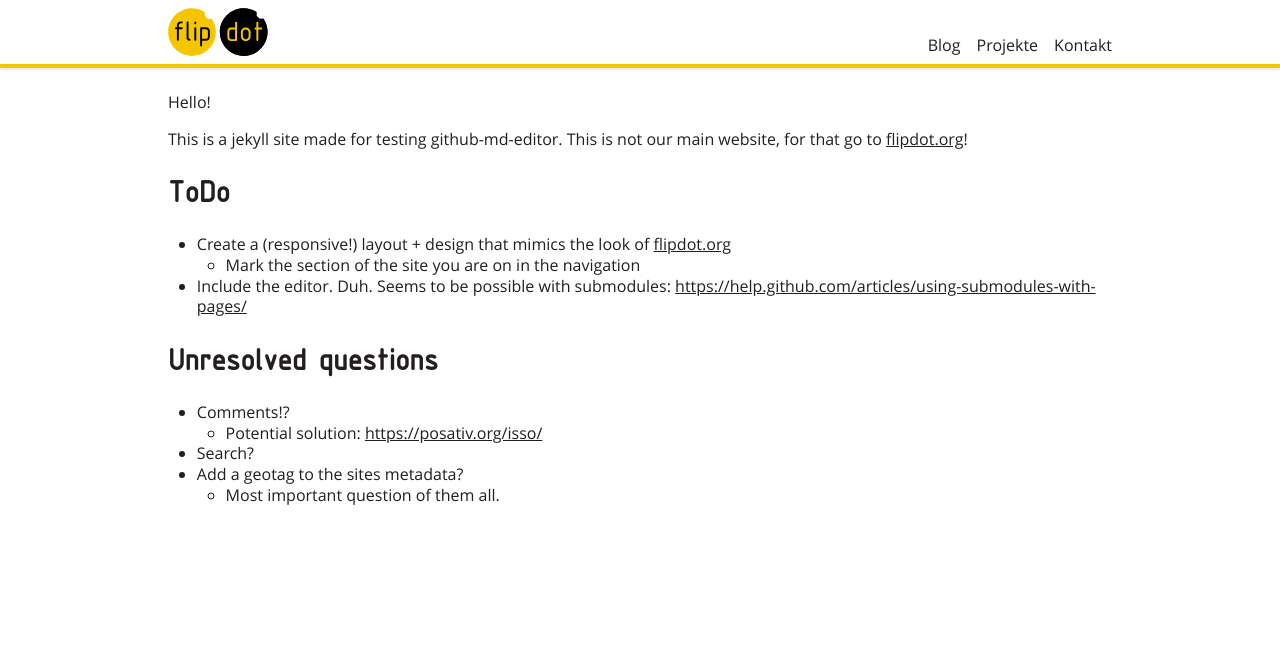
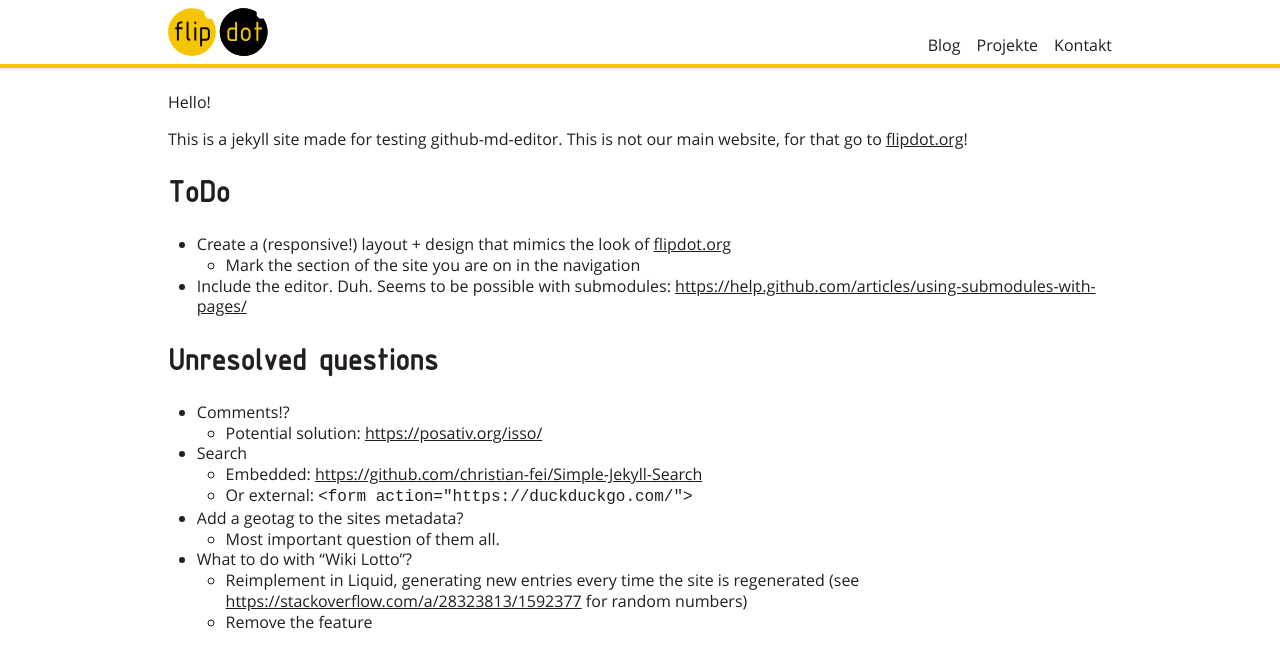
Before and after one commit to flipdot-faded/flipdot.github.io, a Jekyll site: the page built from index.md, in a window 1280 px wide. Shown: the top 668 px of the page. Built offline with Jekyll 4.4.1, drawn with Linux system fonts in a browser that asks for light colours; our own code applies the rules of GitHub Pages for plain Markdown files.

Commit message:
index.md: Update unresolved questions

```diff
--- a/index.md
+++ b/index.md
@@ -16,8 +16,15 @@ website, for that go to [flipdot.org][]!
 
 * Comments!?
   * Potential solution: <https://posativ.org/isso/>
-* Search?
+* Search
+  * Embedded: <https://github.com/christian-fei/Simple-Jekyll-Search>
+  * Or external: `<form action="https://duckduckgo.com/">`
 * Add a geotag to the sites metadata?
   * Most important question of them all.
+* What to do with "Wiki Lotto"?
+  * Reimplement in Liquid, generating new entries every time the site is
+    regenerated (see <https://stackoverflow.com/a/28323813/1592377> for random
+    numbers)
+  * Remove the feature
 
 [flipdot.org]: https://flipdot.org/
```
